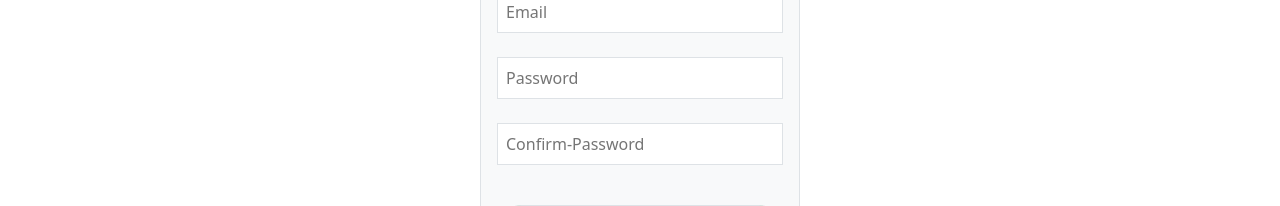
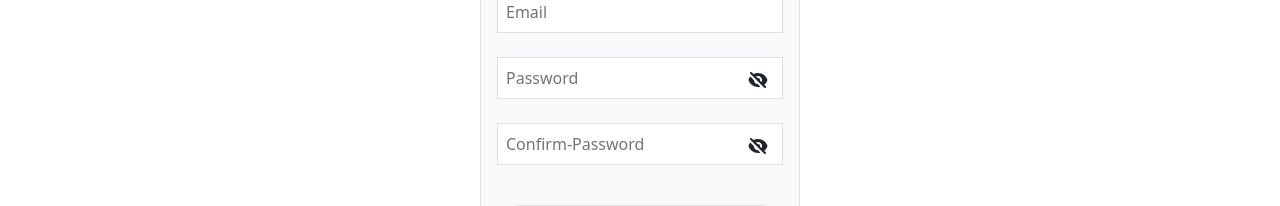
Before and after one commit to Tanjinhossain1/specital-gym-trainer, a React (Create React App) app: page /signup in a window 1280 px wide. Shown: the part 282-488 px from the top of the page. Built offline with nearby package versions, Linux system fonts and the light colour scheme.

Commit message:
password show and hide aded done

```diff
--- a/package.json
+++ b/package.json
@@ -3,6 +3,7 @@
   "version": "0.1.0",
   "private": true,
   "dependencies": {
+    "@heroicons/react": "^1.0.6",
     "@testing-library/jest-dom": "^5.16.4",
     "@testing-library/react": "^13.1.1",
     "@testing-library/user-event": "^13.5.0",
--- a/src/Pages/Login/SignUp/SignUp.css
+++ b/src/Pages/Login/SignUp/SignUp.css
@@ -8,3 +8,13 @@
     margin-bottom: 350px;
     margin-top: 200px;
 }
+.field-icon {
+    float: right;
+    margin-left: -7px;
+    margin-top: -29px;
+    margin-right: 15px;
+    position: relative;
+    z-index: 2;
+    height: 20px;
+    width: 20px;
+  }
--- a/src/Pages/Login/SignUp/SignUp.js
+++ b/src/Pages/Login/SignUp/SignUp.js
@@ -5,9 +5,12 @@ import { useCreateUserWithEmailAndPassword, useUpdateProfile } from 'react-fireb
 import auth from '../../../firebase.int';
 import { async } from '@firebase/util';
 import { Spinner } from 'react-bootstrap';
+import { EyeIcon, EyeOffIcon } from '@heroicons/react/solid';
+
 
 const SignUp = () => {
-
+    const [eyeOpen, setEyeOpen] = useState(false);
+    const [confirmPasswordEeyOpen, setConfirmPasswordEeyOpen] = useState(false)
     const navigate = useNavigate();
     const [
         createUserWithEmailAndPassword,
@@ -55,10 +58,14 @@ const SignUp = () => {
                             <input className='w-100 px-2 py-2 border mt-4' type="email" name="email" id="" placeholder='Email' required />
 
 
-                            <input className='w-100 px-2 py-2 border mt-4' type="password" name="password" id="" placeholder='Password' required />
+                            <input className='w-100 px-2 py-2 border mt-4' type={eyeOpen ?'text': "password"} name="password" id="" placeholder='Password' required />
+                           {eyeOpen ?  <EyeIcon onClick={()=>setEyeOpen(!eyeOpen)} className="  field-icon" />: <EyeOffIcon onClick={()=>setEyeOpen(!eyeOpen)} className='field-icon'></EyeOffIcon> }
 
 
-                            <input className='w-100 px-2 py-2 border mt-4' type="password" name="confirmPassword" id="" placeholder='Confirm-Password' required />
+
+                            <input className='w-100 px-2 py-2 border mt-4' type={confirmPasswordEeyOpen ?'text': "password"} name="confirmPassword" id="" placeholder='Confirm-Password' required />
+                            {confirmPasswordEeyOpen ?  <EyeIcon onClick={()=>setConfirmPasswordEeyOpen(!confirmPasswordEeyOpen)} className="  field-icon" />: <EyeOffIcon onClick={()=>setConfirmPasswordEeyOpen(!confirmPasswordEeyOpen)} className='field-icon'></EyeOffIcon> }
+
 
                             <p className='text-danger'> {passwordError}</p>
                             <p className='text-danger'> {error?.message.slice(22, 42)}</p>
```
Also changed, not shown: 1 other file (tests, documents, lock files or other folders).
